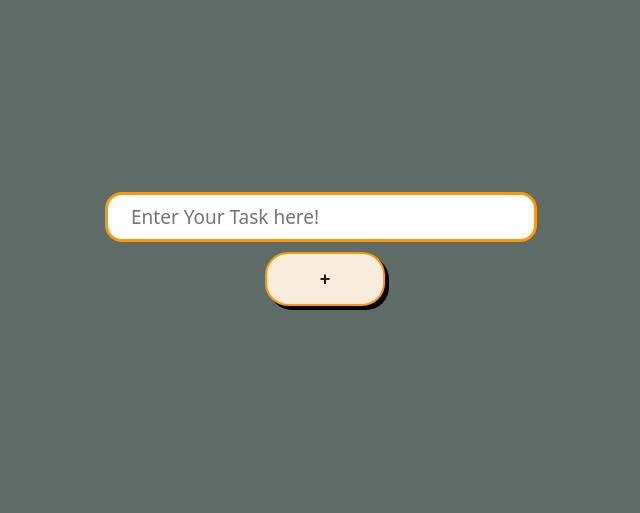
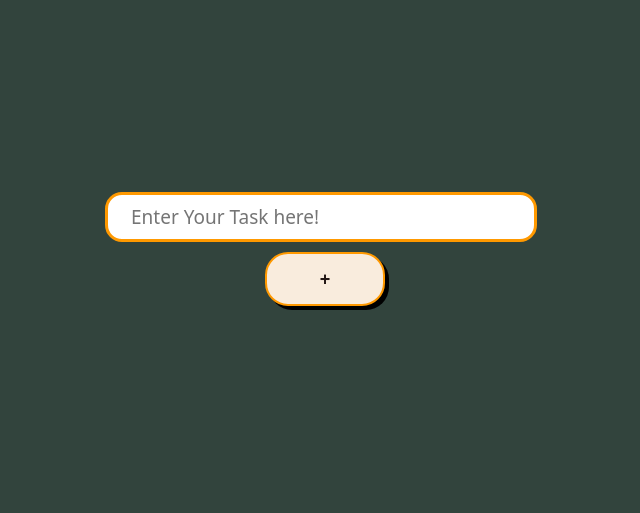
Before and after one commit to Srihari-07/dynamic-todo-app, a plain HTML site: page index.html in a window 1280 px wide. Shown: the part 287-800 px from the top of the page, without its empty margins (406-1046 px from the left). Drawn offline with Linux system fonts and the light colour scheme.

Commit message:
Changed Background color

```diff
--- a/styles.css
+++ b/styles.css
@@ -1,5 +1,5 @@
 body{
-  background: #5E6B66
+  background: #32443d
 
 }
 #inputContainer{
```
